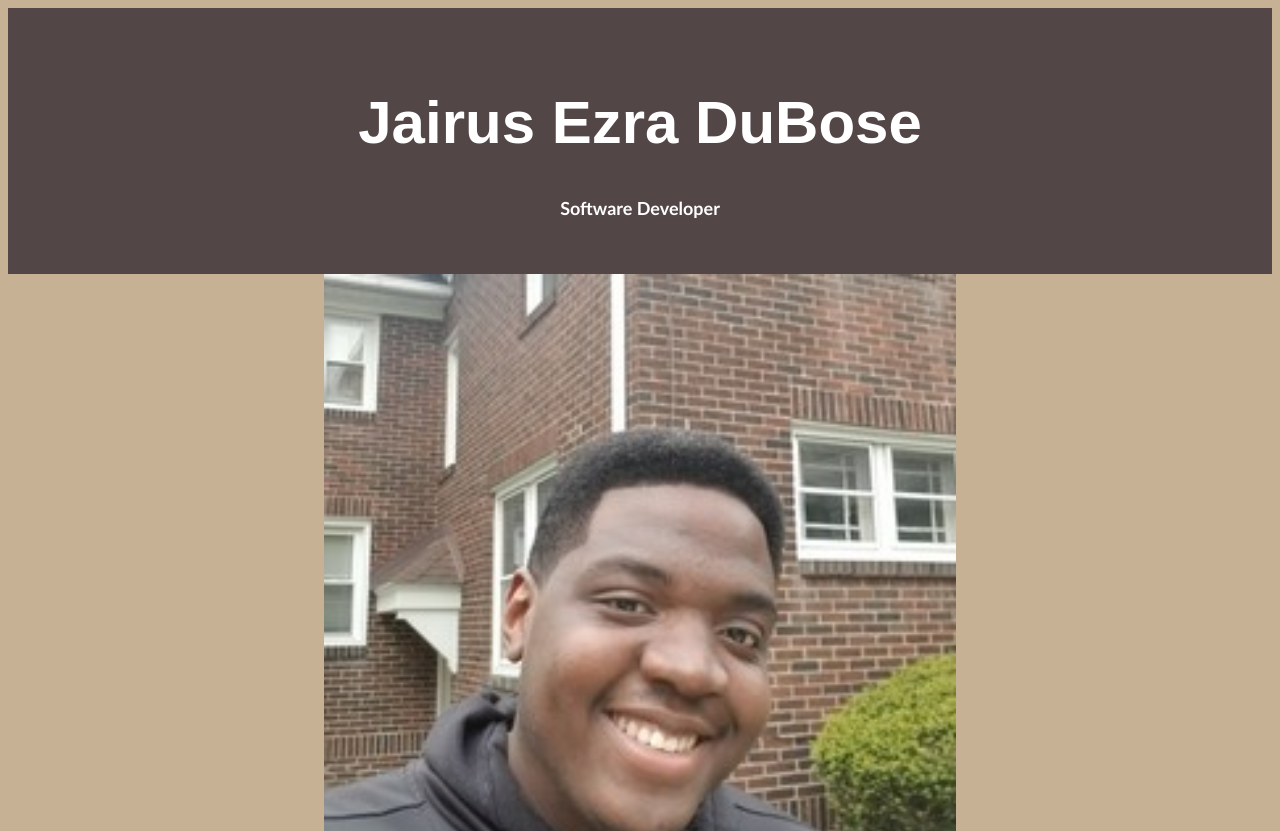
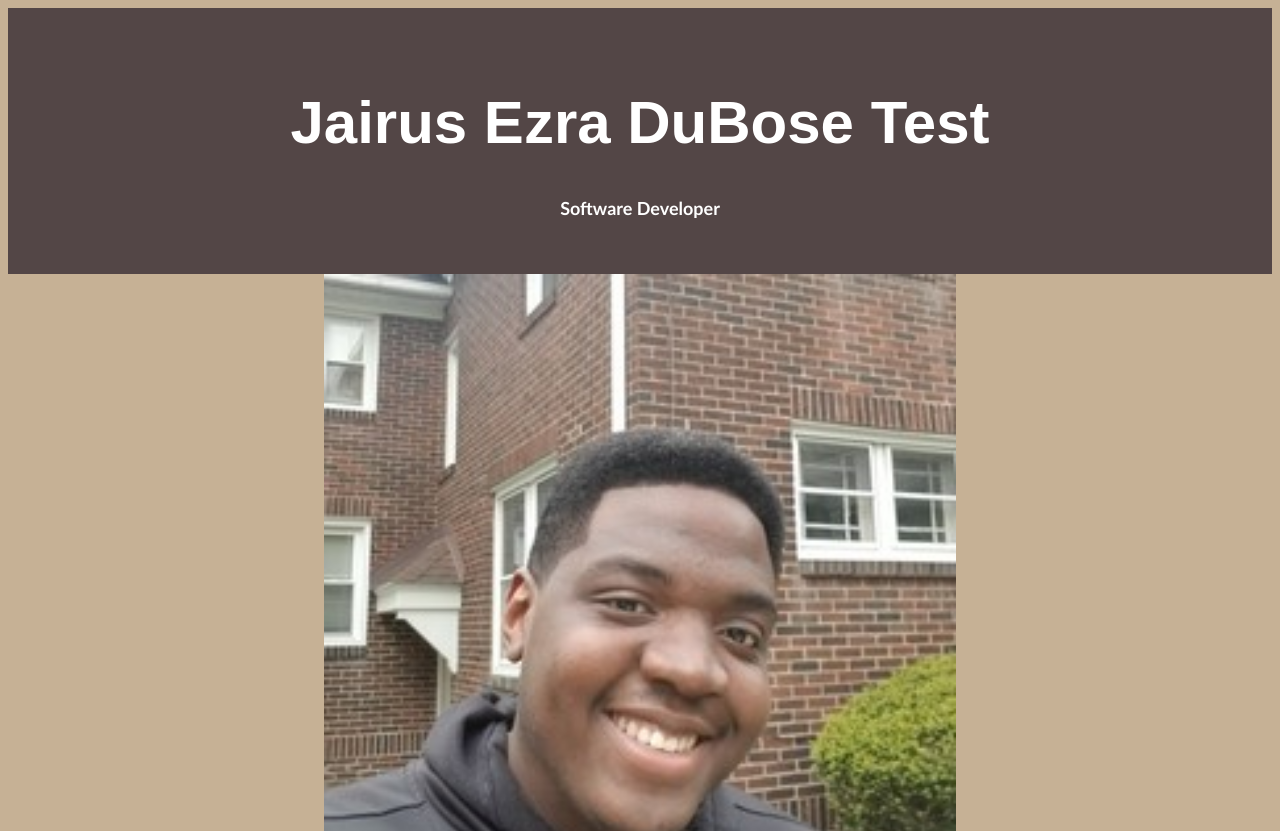
Before and after one commit to JaiDuB75/JairusEzraDuBose, a plain HTML site: page index.html in a window 1280 px wide. Shown: the top 831 px of the page. Drawn offline with Linux system fonts and the light colour scheme.

Commit message:
Beginning to Update Profolio

```diff
--- a/index.html
+++ b/index.html
@@ -11,7 +11,7 @@
 <body>
 
   <header> <!--Header Code for the Introduction to the Web Page-->
-    <h1>Jairus Ezra DuBose</h1>
+    <h1>Jairus Ezra DuBose Test</h1>
     <h2>Software Developer</h2><!--This is my sub title -->
   </header>
 
```
